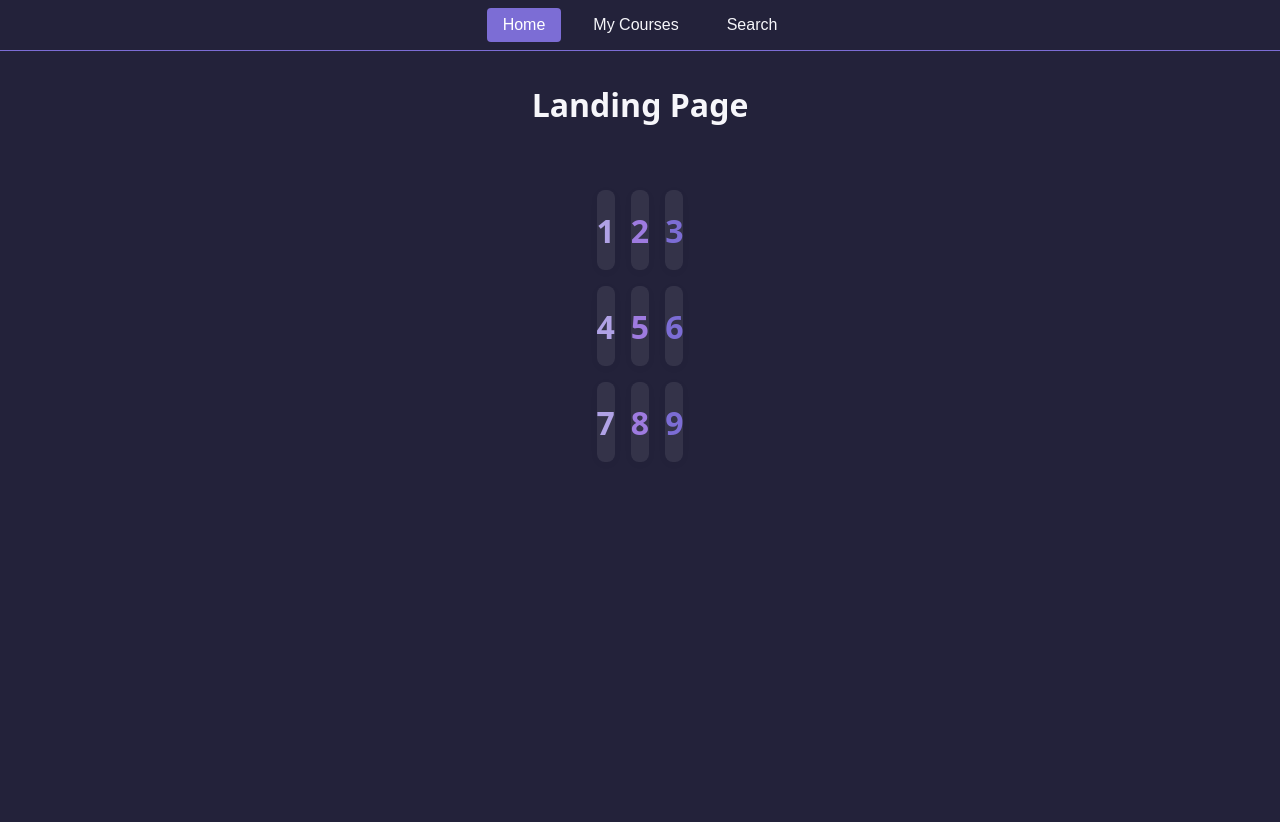
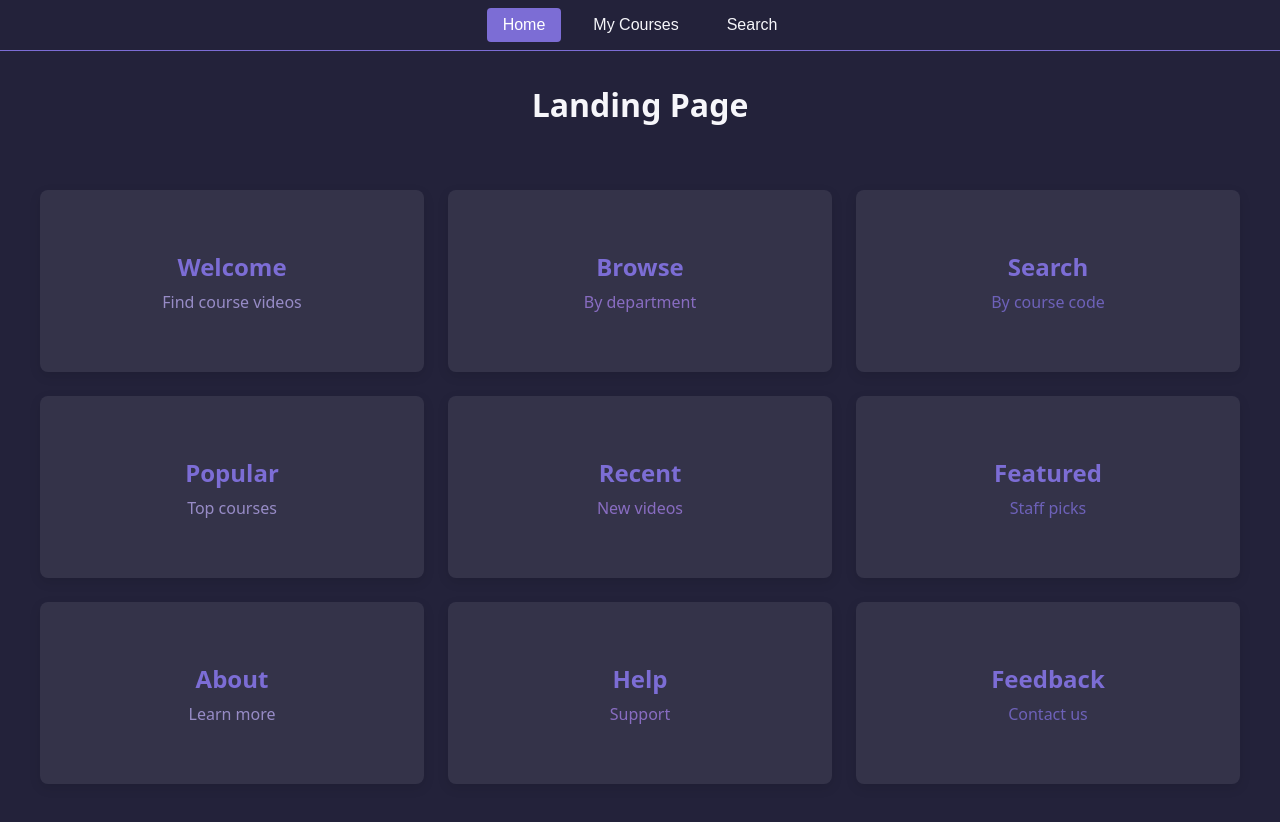
Before and after one commit to shruthi-parasa/courses.mp4, a Svelte app in the folder frontend/: page / in a window 1280 px wide. Shown: the top 822 px of the page. Built offline with nearby package versions, Linux system fonts and the light colour scheme; no server answers.

Commit message:
basic grids

```diff
--- a/frontend/src/app.scss
+++ b/frontend/src/app.scss
@@ -38,21 +38,43 @@ h1, h2, h3, h4, h5, h6 {
   display: grid;
   grid-template-columns: repeat(3, 1fr);
   grid-template-rows: repeat(3, 1fr);
-  gap: 1rem;
-  max-width: 400px;
+  gap: 1.5rem;
+  width: 100%;
+  max-width: 1200px;
   margin: 2rem auto;
+  padding: 0 1rem;
 }
 
 .cell {
   display: flex;
+  flex-direction: column;
   align-items: center;
   justify-content: center;
-  font-size: 2rem;
   font-weight: bold;
   border-radius: 0.5rem;
-  min-height: 80px;
+  min-height: 150px;
   background: rgba(255,255,255,0.08);
-  box-shadow: 0 2px 8px rgba(0,0,0,0.04);
+  box-shadow: 0 4px 12px rgba(0,0,0,0.1);
+  transition: transform 0.2s, box-shadow 0.2s;
+  padding: 1rem;
+  cursor: pointer;
+
+  &:hover {
+    transform: translateY(-5px);
+    box-shadow: 0 6px 16px rgba(0,0,0,0.15);
+  }
+
+  h3 {
+    margin: 0 0 0.5rem 0;
+    font-size: 1.5rem;
+  }
+
+  p {
+    margin: 0;
+    font-size: 1rem;
+    opacity: 0.8;
+    font-weight: normal;
+  }
 }
 
 // Utility classes
--- a/frontend/src/routes/Landing.svelte
+++ b/frontend/src/routes/Landing.svelte
@@ -4,17 +4,43 @@
 
 <main>    <header>
       <h1>Landing Page</h1>
-    </header>
-    <section class="grid">
-      <div class="cell color-1">1</div>
-      <div class="cell color-2">2</div>
-      <div class="cell color-3">3</div>
-      <div class="cell color-1">4</div>
-      <div class="cell color-2">5</div>
-      <div class="cell color-3">6</div>
-      <div class="cell color-1">7</div>
-      <div class="cell color-2">8</div>
-      <div class="cell color-3">9</div>
+    </header>    <section class="grid">
+      <div class="cell color-1">
+        <h3>Welcome</h3>
+        <p>Find course videos</p>
+      </div>
+      <div class="cell color-2">
+        <h3>Browse</h3>
+        <p>By department</p>
+      </div>
+      <div class="cell color-3">
+        <h3>Search</h3>
+        <p>By course code</p>
+      </div>
+      <div class="cell color-1">
+        <h3>Popular</h3>
+        <p>Top courses</p>
+      </div>
+      <div class="cell color-2">
+        <h3>Recent</h3>
+        <p>New videos</p>
+      </div>
+      <div class="cell color-3">
+        <h3>Featured</h3>
+        <p>Staff picks</p>
+      </div>
+      <div class="cell color-1">
+        <h3>About</h3>
+        <p>Learn more</p>
+      </div>
+      <div class="cell color-2">
+        <h3>Help</h3>
+        <p>Support</p>
+      </div>
+      <div class="cell color-3">
+        <h3>Feedback</h3>
+        <p>Contact us</p>
+      </div>
     </section>
 </main>
 
--- a/frontend/src/routes/MyCourses.svelte
+++ b/frontend/src/routes/MyCourses.svelte
@@ -5,17 +5,43 @@
 <main>
   <header>
     <h1>My Courses</h1>
-  </header>
-  <section class="grid">
-    <div class="cell color-1">1</div>
-    <div class="cell color-2">2</div>
-    <div class="cell color-3">3</div>
-    <div class="cell color-1">4</div>
-    <div class="cell color-2">5</div>
-    <div class="cell color-3">6</div>
-    <div class="cell color-1">7</div>
-    <div class="cell color-2">8</div>
-    <div class="cell color-3">9</div>
+  </header>  <section class="grid">
+    <div class="cell color-1">
+      <h3>ECS 162</h3>
+      <p>Web Programming</p>
+    </div>
+    <div class="cell color-2">
+      <h3>ECS 150</h3>
+      <p>Operating Systems</p>
+    </div>
+    <div class="cell color-3">
+      <h3>MAT 108</h3>
+      <p>Intro to Abstract Math</p>
+    </div>
+    <div class="cell color-1">
+      <h3>PHY 9A</h3>
+      <p>Classical Physics</p>
+    </div>
+    <div class="cell color-2">
+      <h3>CHE 2A</h3>
+      <p>General Chemistry</p>
+    </div>
+    <div class="cell color-3">
+      <h3>BIS 2A</h3>
+      <p>Intro Biology</p>
+    </div>
+    <div class="cell color-1">
+      <h3>ECN 1A</h3>
+      <p>Microeconomics</p>
+    </div>
+    <div class="cell color-2">
+      <h3>PSC 1</h3>
+      <p>General Psychology</p>
+    </div>
+    <div class="cell color-3">
+      <h3>MUS 10</h3>
+      <p>Music Theory</p>
+    </div>
   </section>
 </main>
 
--- a/frontend/src/routes/SearchCourses.svelte
+++ b/frontend/src/routes/SearchCourses.svelte
@@ -3,25 +3,111 @@
 </script>
 
 <main>
-  <!-- Search for Courses Page: Search bar and results will go here -->
+  <header>
+    <h1>Search Courses</h1>
+  </header>  <section class="search-container">
+    <div class="search-input">
+      <input type="text" placeholder="Search for courses (e.g. ECS 162)" />
+      <button>Search</button>
+    </div>
+  </section>
+  <section class="grid">
+    <div class="cell color-1">
+      <h3>Computer Science</h3>
+      <p>All CS courses</p>
+    </div>
+    <div class="cell color-2">
+      <h3>Engineering</h3>
+      <p>All Engineering courses</p>
+    </div>
+    <div class="cell color-3">
+      <h3>Biology</h3>
+      <p>All Biology courses</p>
+    </div>
+    <div class="cell color-1">
+      <h3>Mathematics</h3>
+      <p>All Math courses</p>
+    </div>
+    <div class="cell color-2">
+      <h3>Physics</h3>
+      <p>All Physics courses</p>
+    </div>
+    <div class="cell color-3">
+      <h3>Chemistry</h3>
+      <p>All Chemistry courses</p>
+    </div>
+    <div class="cell color-1">
+      <h3>Economics</h3>
+      <p>All Economics courses</p>
+    </div>
+    <div class="cell color-2">
+      <h3>Humanities</h3>
+      <p>All Humanities courses</p>
+    </div>
+    <div class="cell color-3">
+      <h3>Arts</h3>
+      <p>All Arts courses</p>
+    </div>
+  </section>
 </main>
 
-<style lang="scss">
+<style>
   main {
     min-height: 100vh;
     display: flex;
     flex-direction: column;
     align-items: center;
+  }
 
   header {
     width: 100%;
     padding: 2rem 0;
     text-align: center;
+  }
 
   h1 {
     margin: 0;
     color: var(--color-text);
   }
+
+  .search-container {
+    width: 100%;
+    max-width: 600px;
+    margin: 0 auto 1rem auto;
+    padding: 0 1rem;
   }
+
+  .search-input {
+    display: flex;
+    gap: 0.5rem;
+  }
+
+  input {
+    flex: 1;
+    padding: 0.75rem 1rem;
+    border: none;
+    border-radius: 4px;
+    background: rgba(255,255,255,0.1);
+    color: var(--color-text);
+    font-size: 1rem;
+  }
+
+  input::placeholder {
+    color: rgba(255,255,255,0.5);
+  }
+
+  button {
+    background-color: var(--color-3);
+    color: white;
+    border: none;
+    border-radius: 4px;
+    padding: 0.75rem 1.5rem;
+    font-weight: bold;
+    cursor: pointer;
+    transition: background-color 0.2s;
+  }
+
+  button:hover {
+    background-color: var(--color-2);
   }
 </style>
```
Lines whose indentation alone changed are shown as unchanged.
